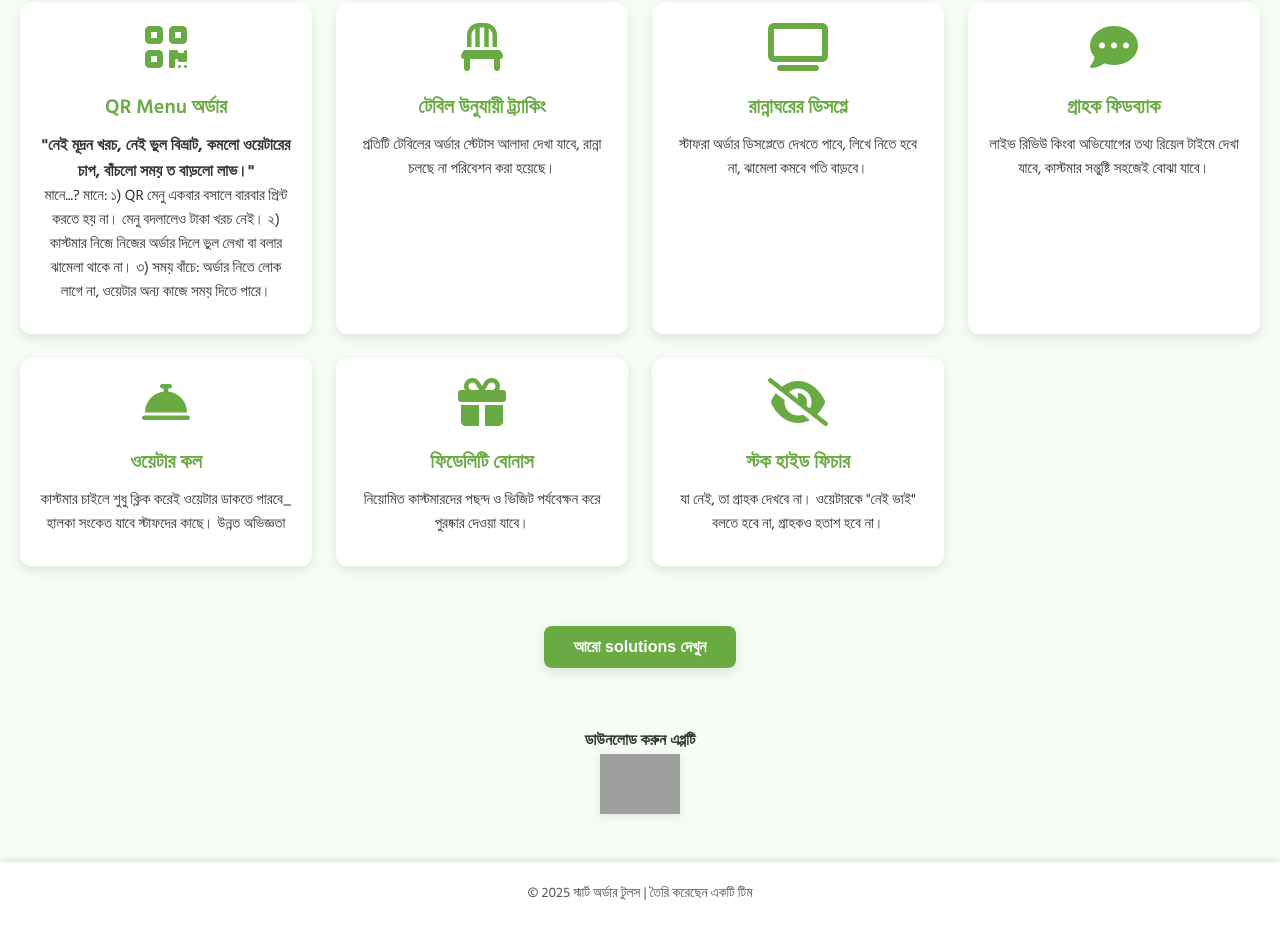
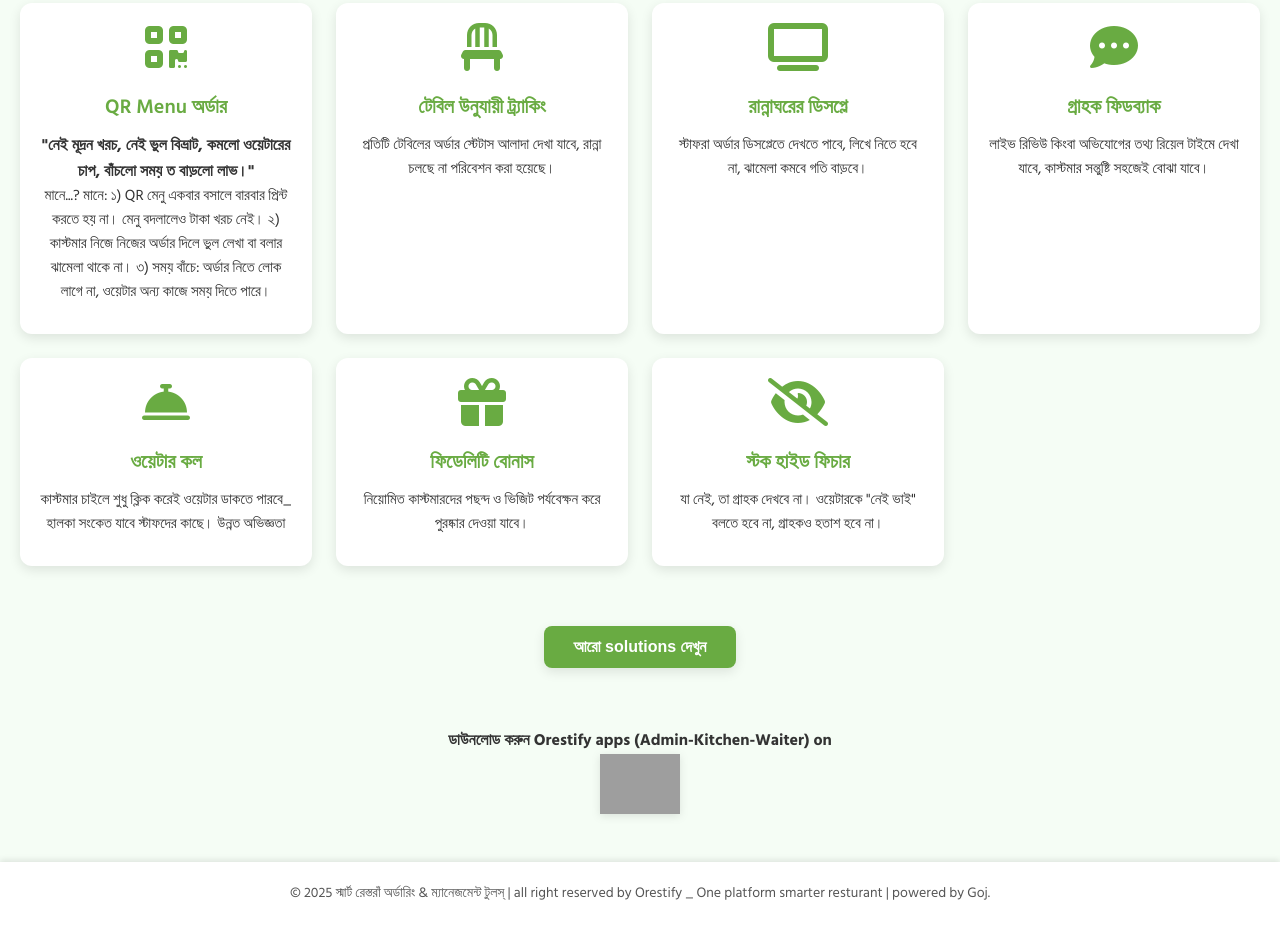
Before and after one commit to mrmamunlab/Oresting, a plain HTML site: page index.html in a window 1280 px wide. Shown: the part 270-1195 px from the top of the page. Drawn offline with Linux system fonts and the light colour scheme; grey boxes are pictures that could not be loaded.

Commit message:
Update index.html

```diff
--- a/index.html
+++ b/index.html
@@ -204,12 +204,12 @@
 </section>
 
 <section class="download">
-  <p><strong>ডাউনলোড করুন এপ্পটি</strong></p>
+  <p><strong>ডাউনলোড করুন Orestify apps (Admin-Kitchen-Waiter) on</strong></p>
   <a href="#"><img src="https://upload.wikimedia.org/wikipedia/commons/7/78/Google_Play_Store_badge_EN.svg" alt="Play Store"></a>
 </section>
 
 <footer>
-  &copy; 2025 স্মার্ট অর্ডার টুলস | তৈরি করেছেন একটি টিম
+  &copy; 2025 স্মার্ট রেস্তরাঁ অর্ডারিং & ম্যানেজমেন্ট টুলস্ | all right reserved by Orestify _ One platform smarter resturant |  powered by Goj.
 </footer>
 
 </body>
```
